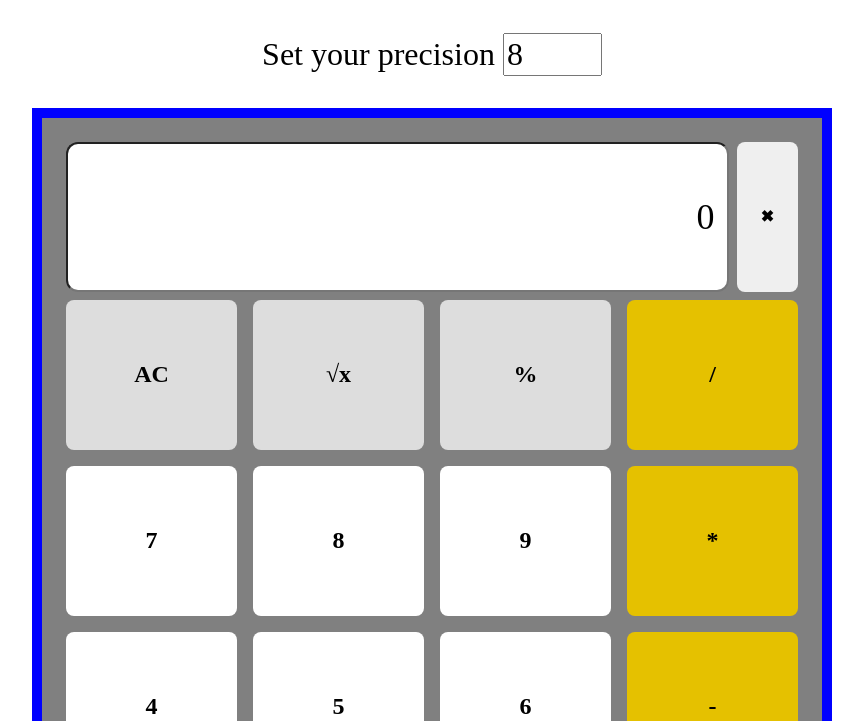
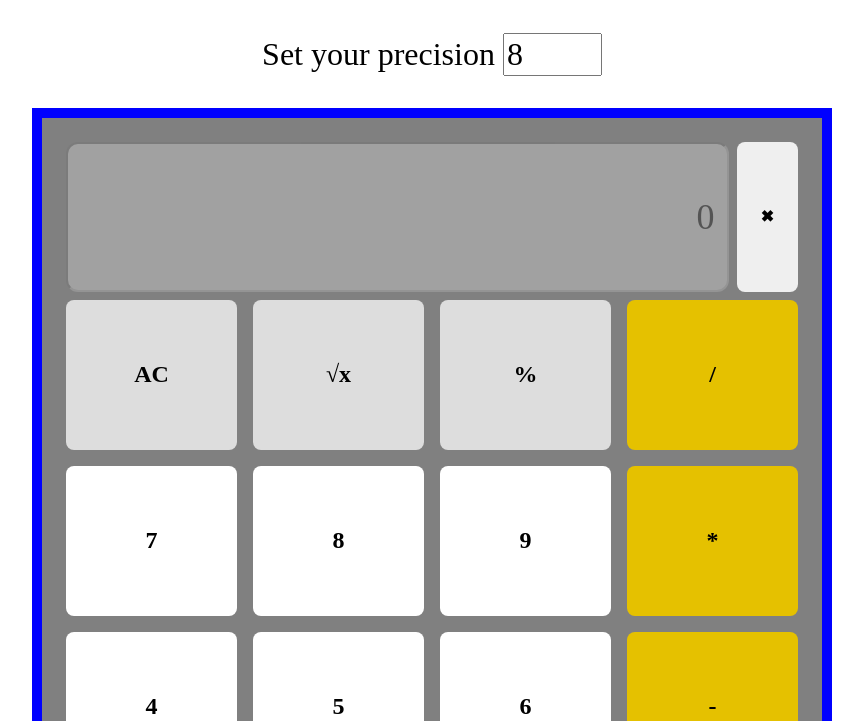
Before and after one commit to omarovbaish/Calculator, a plain HTML site: page index.html in a window 1280 px wide. Shown: the part 79-800 px from the top of the page, without its empty margins (208-1071 px from the left). Drawn offline with Linux system fonts and the light colour scheme.

Commit message:
Do not let user break calc by typing in input directly

```diff
--- a/index.html
+++ b/index.html
@@ -16,7 +16,7 @@
 	</form>
 	<div class="calculator">
 	<div class="first-line">
-	<input class="input">
+	<input class="input" readonly disabled>
 	<button id="backspace">✖</button>
 	</div>
 	<div class="main">
--- a/javascript.js
+++ b/javascript.js
@@ -59,6 +59,7 @@ const form_precision = document.querySelector(".set_precision");
 const input_precision = document.querySelector("#setting_precision");
 input.value = "0";
 let error = false;
+input.inert = true; //Do not allow user to interact with it. Combined with readonly and disabled for safety.
 let waiting_for_number = true; //Initially we do wating for number
 //Design choice - 4. or 4.0 shall be treated as 4 so are 4.000 and so on
 //Calculator implementation does not commit to preseriving decimal notation after operation(for example 1.0 * 1.0) either.
```
